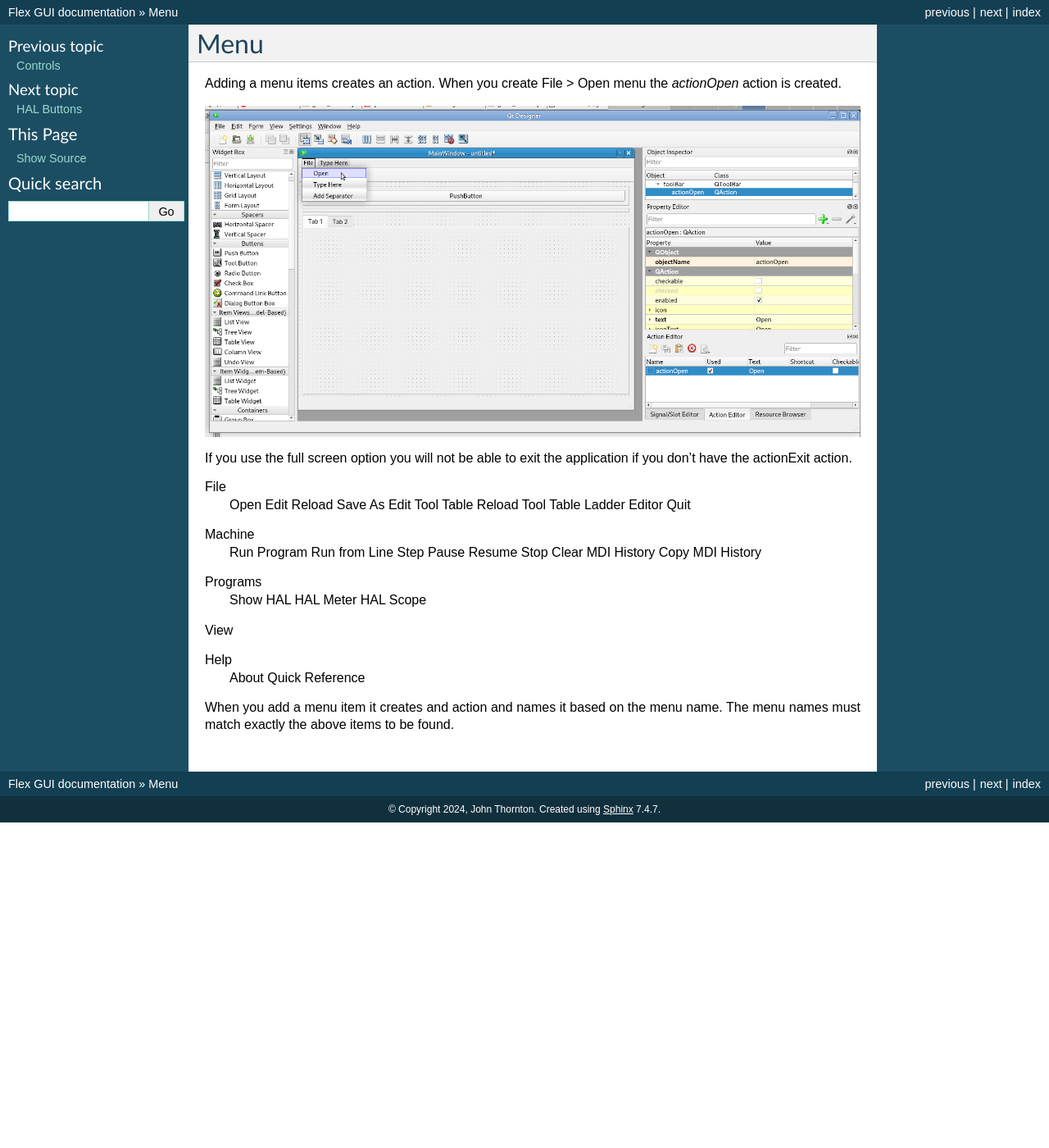
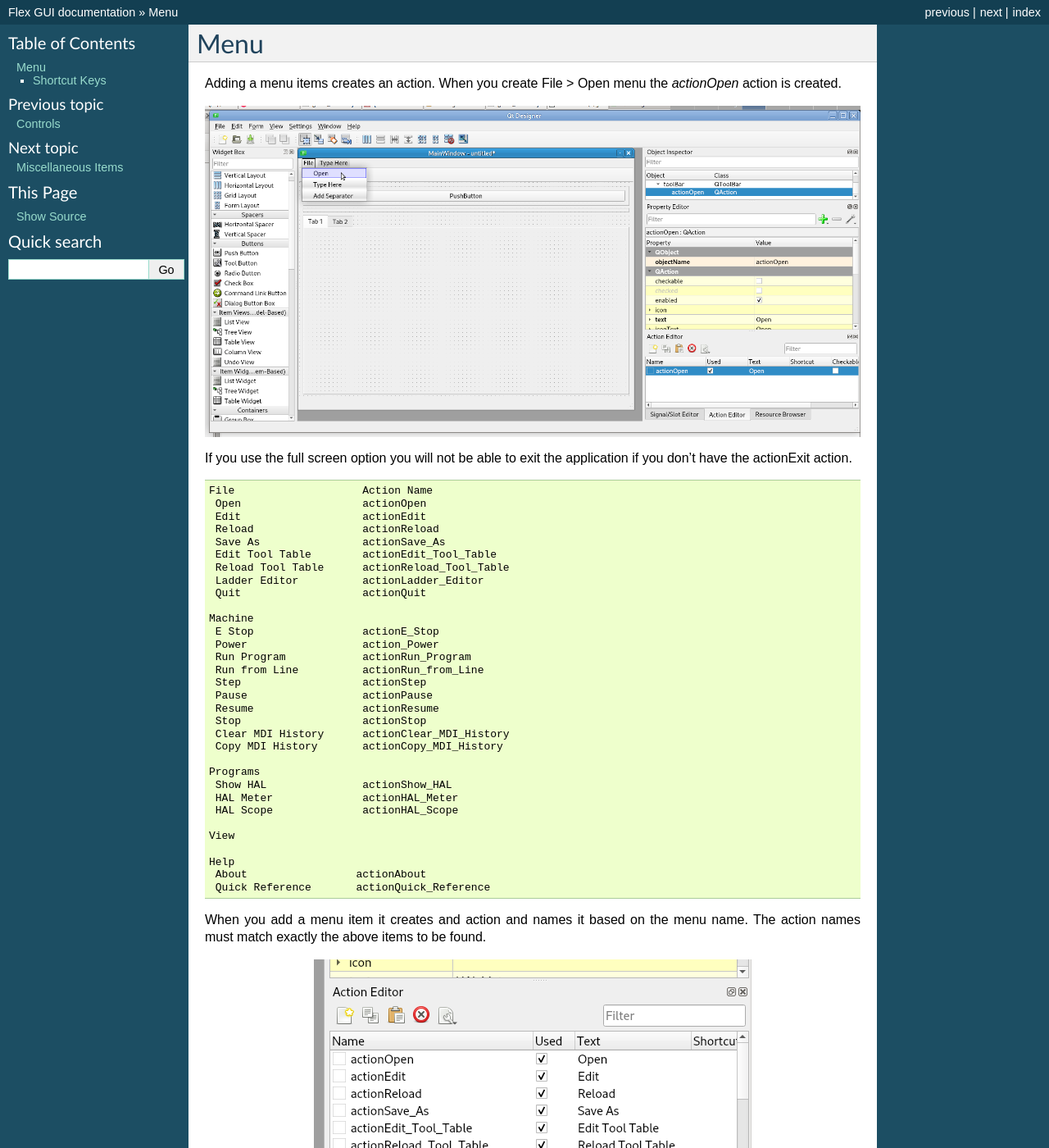
Before and after one commit to jethornton/flexgui, a Sphinx documentation site: the page built from docs/source/menu.rst, in a window 1280 px wide and 1400 px high. Shown: the whole window at 82% size. Built offline with Sphinx 7.4.7, drawn with Linux system fonts in a browser that asks for light colours; some of the changed text lies outside the part shown.

Commit message:
update docs
Signed-off-by: John Thornton <dev@gnipsel.com>

```diff
--- a/docs/source/index.rst
+++ b/docs/source/index.rst
@@ -12,5 +12,6 @@
    labels
    controls
    menu
+   misc
    hal
    style
--- a/docs/source/menu.rst
+++ b/docs/source/menu.rst
@@ -11,36 +11,55 @@
 If you use the full screen option you will not be able to exit the application
 if you don't have the actionExit action.
 
-File
-	Open
-	Edit
-	Reload
-	Save As
-	Edit Tool Table
-	Reload Tool Table
-	Ladder Editor
-	Quit
+.. code-block:: text
 
-Machine
-	Run Program
-	Run from Line
-	Step
-	Pause
-	Resume
-	Stop
-	Clear MDI History
-	Copy MDI History
+ File                    Action Name
+  Open                   actionOpen
+  Edit                   actionEdit
+  Reload                 actionReload
+  Save As                actionSave_As
+  Edit Tool Table        actionEdit_Tool_Table
+  Reload Tool Table      actionReload_Tool_Table
+  Ladder Editor          actionLadder_Editor
+  Quit                   actionQuit
 
-Programs
-	Show HAL
-	HAL Meter
-	HAL Scope
+ Machine
+  E Stop                 actionE_Stop
+  Power                  action_Power
+  Run Program            actionRun_Program
+  Run from Line          actionRun_from_Line
+  Step                   actionStep
+  Pause                  actionPause
+  Resume                 actionResume
+  Stop                   actionStop
+  Clear MDI History      actionClear_MDI_History
+  Copy MDI History       actionCopy_MDI_History
 
-View
+ Programs
+  Show HAL               actionShow_HAL
+  HAL Meter              actionHAL_Meter
+  HAL Scope              actionHAL_Scope
 
-Help
-	About
-	Quick Reference
+ View
+
+ Help
+  About                 actionAbout
+  Quick Reference       actionQuick_Reference
 
 When you add a menu item it creates and action and names it based on the menu
-name. The menu names must match exactly the above items to be found.
+name. The action names must match exactly the above items to be found.
+
+.. image:: /images/actions-01.png
+   :align: center
+
+
+Shortcut Keys
+-------------
+
+Shortcut keys can be added in the Property Editor by pressing the key
+or key combination you want to use. You can change text, icon Text or tool Tip
+but the objectName must match the above Action Names in order to be `discovered`
+by Flex GUI.
+
+.. image:: /images/actions-02.png
+   :align: center
```
Also changed, not shown: docs/source/misc.rst (added, +20 -0 lines), docs/source/images/actions-01.png (added), docs/source/images/actions-02.png (added).
